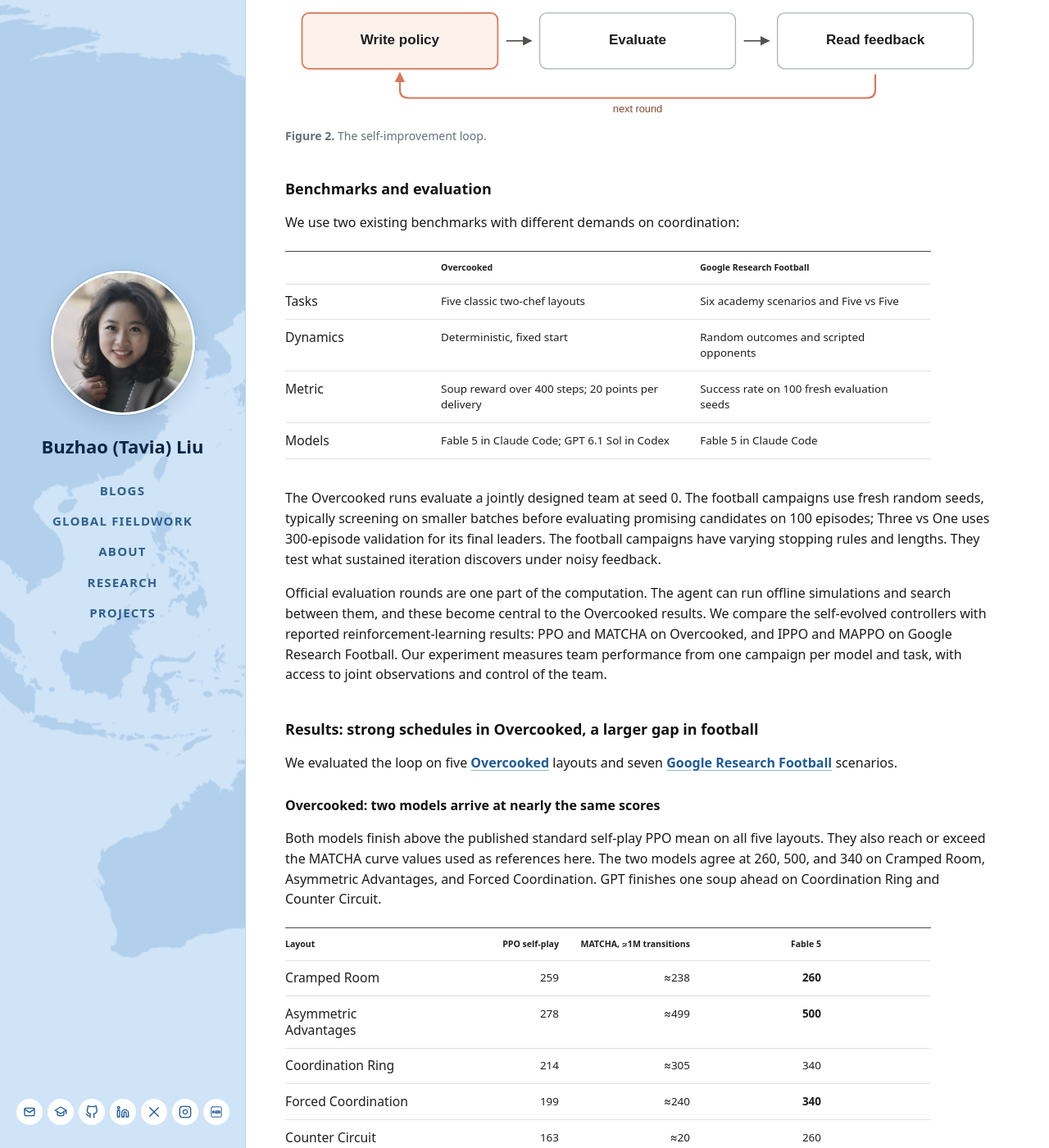
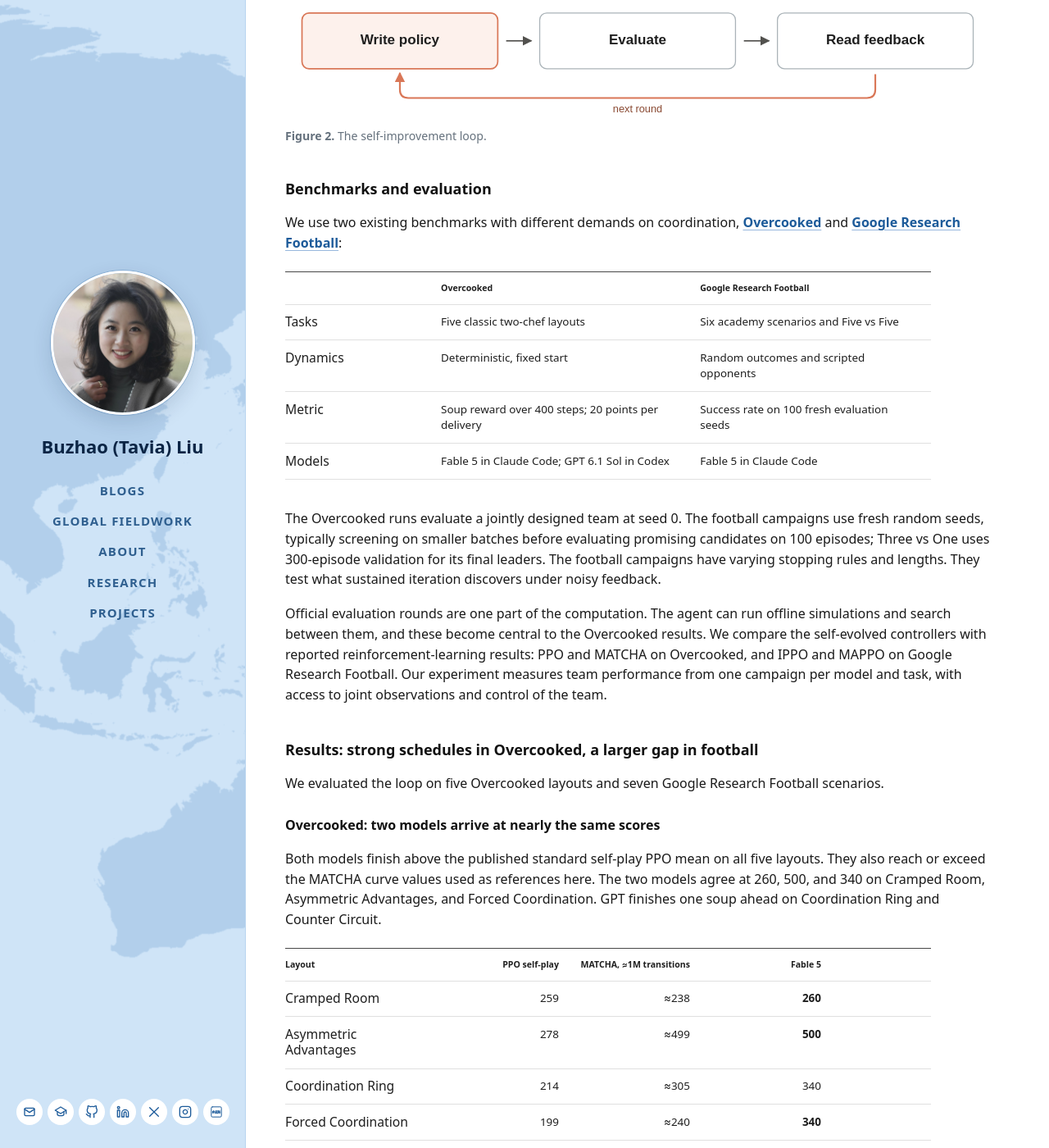
Before and after one commit to tavia-liu/tavia-liu.github.io, a Jekyll site: the page built from _posts/2026-10-31-self-improving-code-as-policies.md, in a window 1280 px wide and 1400 px high, scrolled down 1455 px. Shown: the whole window at 82% size. Built offline with Jekyll 4.4.1, drawn with Linux system fonts in a browser that asks for light colours.

Commit message:
Move benchmark links to Benchmarks section

```diff
--- a/_posts/2026-10-31-self-improving-code-as-policies.md
+++ b/_posts/2026-10-31-self-improving-code-as-policies.md
@@ -48,7 +48,7 @@
 
 ## Benchmarks and evaluation
 
-We use two existing benchmarks with different demands on coordination:
+We use two existing benchmarks with different demands on coordination, [Overcooked](https://github.com/HumanCompatibleAI/overcooked_ai) and [Google Research Football](https://github.com/google-research/football):
 
 | | Overcooked | Google Research Football |
 | --- | --- | --- |
@@ -63,7 +63,7 @@
 
 ## Results: strong schedules in Overcooked, a larger gap in football
 
-We evaluated the loop on five [Overcooked](https://github.com/HumanCompatibleAI/overcooked_ai) layouts and seven [Google Research Football](https://github.com/google-research/football) scenarios.
+We evaluated the loop on five Overcooked layouts and seven Google Research Football scenarios.
 
 ### Overcooked: two models arrive at nearly the same scores
 
```
